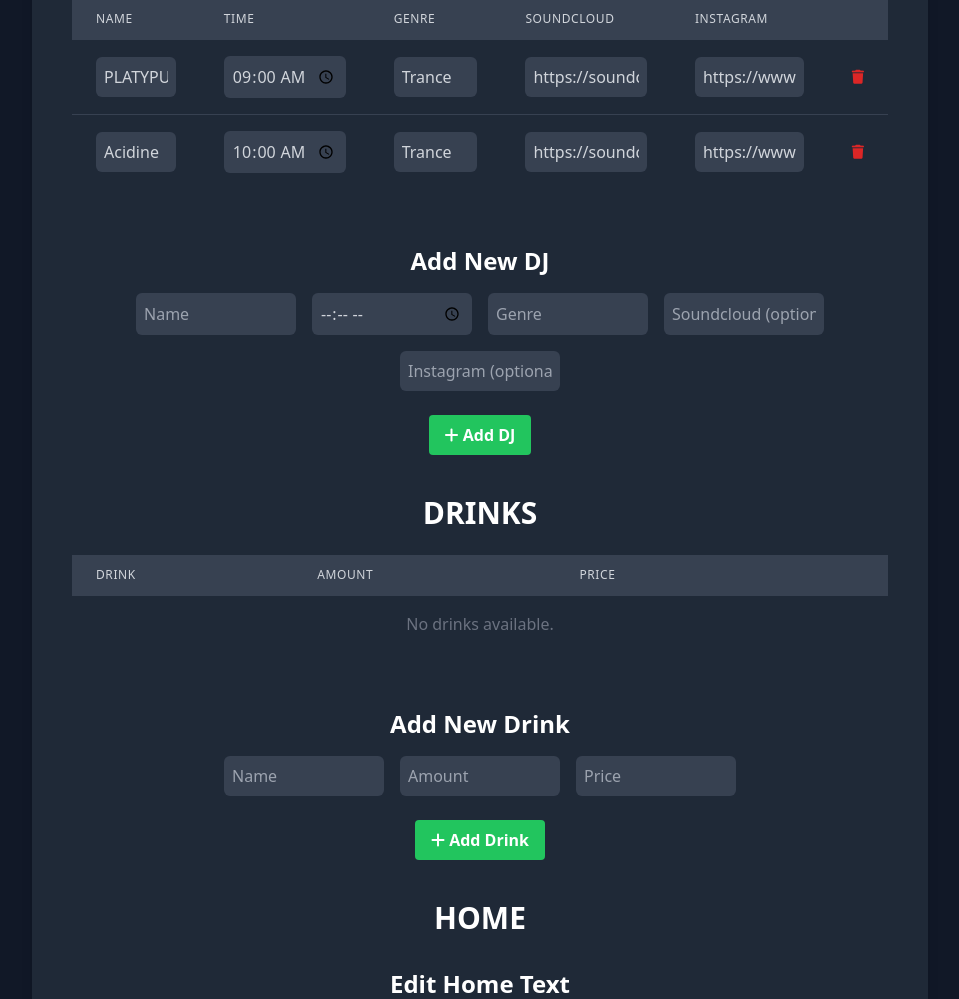
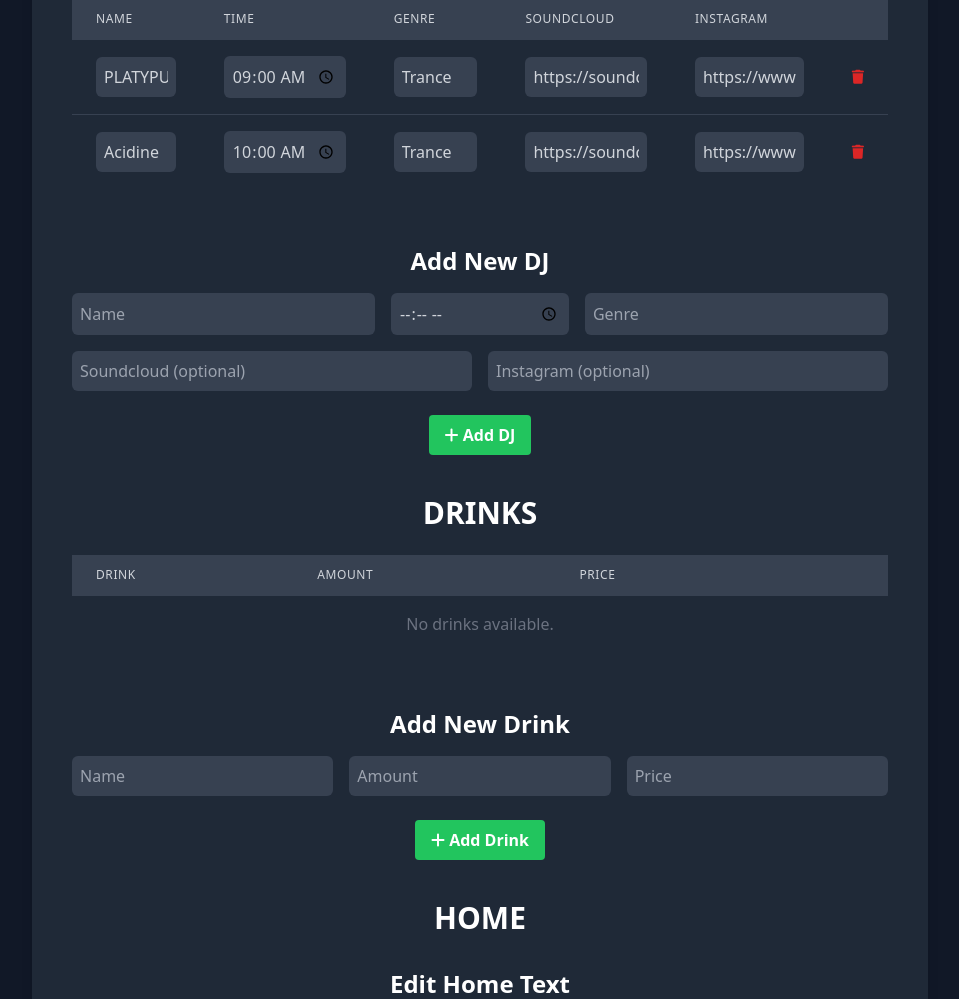
Before and after one commit to iwLain/RaveInfo, a Flask app: page /config in a window 1280 px wide. Shown: the part 281-1280 px from the top of the page, without its empty margins (160-1119 px from the left). Run offline with Flask 2, Linux system fonts and the light colour scheme; the visitor is signed in with stand-in values (Sample User, id 1); some libraries are stand-ins or nearby versions.

Commit message:
fix form width on config page

```diff
--- a/static/css/styles.css
+++ b/static/css/styles.css
@@ -615,9 +615,6 @@ video {
 .w-11\/12 {
   width: 91.666667%;
 }
-.w-40 {
-  width: 10rem;
-}
 .w-full {
   width: 100%;
 }
--- a/templates/config.html
+++ b/templates/config.html
@@ -61,11 +61,11 @@
                     <div class="mt-8">
                         <h3 class="text-2xl font-semibold text-center text-white mb-4">Add New DJ</h3>
                         <div class="flex flex-wrap justify-center gap-4">
-                            <input name="new-dj-name" placeholder="Name" class="border-gray-600 bg-gray-700 rounded-md text-gray-300 p-2 w-40">
-                            <input type="time" name="new-dj-time" class="border-gray-600 bg-gray-700 rounded-md text-gray-300 p-2 w-40">
-                            <input name="new-dj-genre" placeholder="Genre" class="border-gray-600 bg-gray-700 rounded-md text-gray-300 p-2 w-40">
-                            <input name="new-dj-soundcloud" placeholder="Soundcloud (optional)" class="border-gray-600 bg-gray-700 rounded-md text-gray-300 p-2 w-40">
-                            <input name="new-dj-instagram" placeholder="Instagram (optional)" class="border-gray-600 bg-gray-700 rounded-md text-gray-300 p-2 w-40">
+                            <input name="new-dj-name" placeholder="Name" class="border-gray-600 bg-gray-700 rounded-md text-gray-300 p-2 flex-grow">
+                            <input type="time" name="new-dj-time" class="border-gray-600 bg-gray-700 rounded-md text-gray-300 p-2 flex-grow">
+                            <input name="new-dj-genre" placeholder="Genre" class="border-gray-600 bg-gray-700 rounded-md text-gray-300 p-2 flex-grow">
+                            <input name="new-dj-soundcloud" placeholder="Soundcloud (optional)" class="border-gray-600 bg-gray-700 rounded-md text-gray-300 p-2 flex-grow">
+                            <input name="new-dj-instagram" placeholder="Instagram (optional)" class="border-gray-600 bg-gray-700 rounded-md text-gray-300 p-2 flex-grow">
                         </div>
                         <div class="flex justify-center mt-6">
                             <button type="submit" name="action" value="add-dj" class="bg-green-500 hover:bg-green-700 text-white font-bold py-2 px-4 rounded">
@@ -120,9 +120,9 @@
                     <div class="mt-8">
                         <h3 class="text-2xl font-semibold text-center text-white mb-4">Add New Drink</h3>
                         <div class="flex flex-wrap justify-center gap-4">
-                            <input name="new-drink-name" placeholder="Name" class="border-gray-600 bg-gray-700 rounded-md text-gray-300 p-2 w-40">
-                            <input name="new-drink-amount" placeholder="Amount" class="border-gray-600 bg-gray-700 rounded-md text-gray-300 p-2 w-40">
-                            <input name="new-drink-price" placeholder="Price" class="border-gray-600 bg-gray-700 rounded-md text-gray-300 p-2 w-40">
+                            <input name="new-drink-name" placeholder="Name" class="border-gray-600 bg-gray-700 rounded-md text-gray-300 p-2 flex-grow">
+                            <input name="new-drink-amount" placeholder="Amount" class="border-gray-600 bg-gray-700 rounded-md text-gray-300 p-2 flex-grow">
+                            <input name="new-drink-price" placeholder="Price" class="border-gray-600 bg-gray-700 rounded-md text-gray-300 p-2 flex-grow">
                         </div>
                         <div class="flex justify-center mt-6">
                             <button type="submit" name="action" value="add-drink" class="bg-green-500 hover:bg-green-700 text-white font-bold py-2 px-4 rounded">
```
